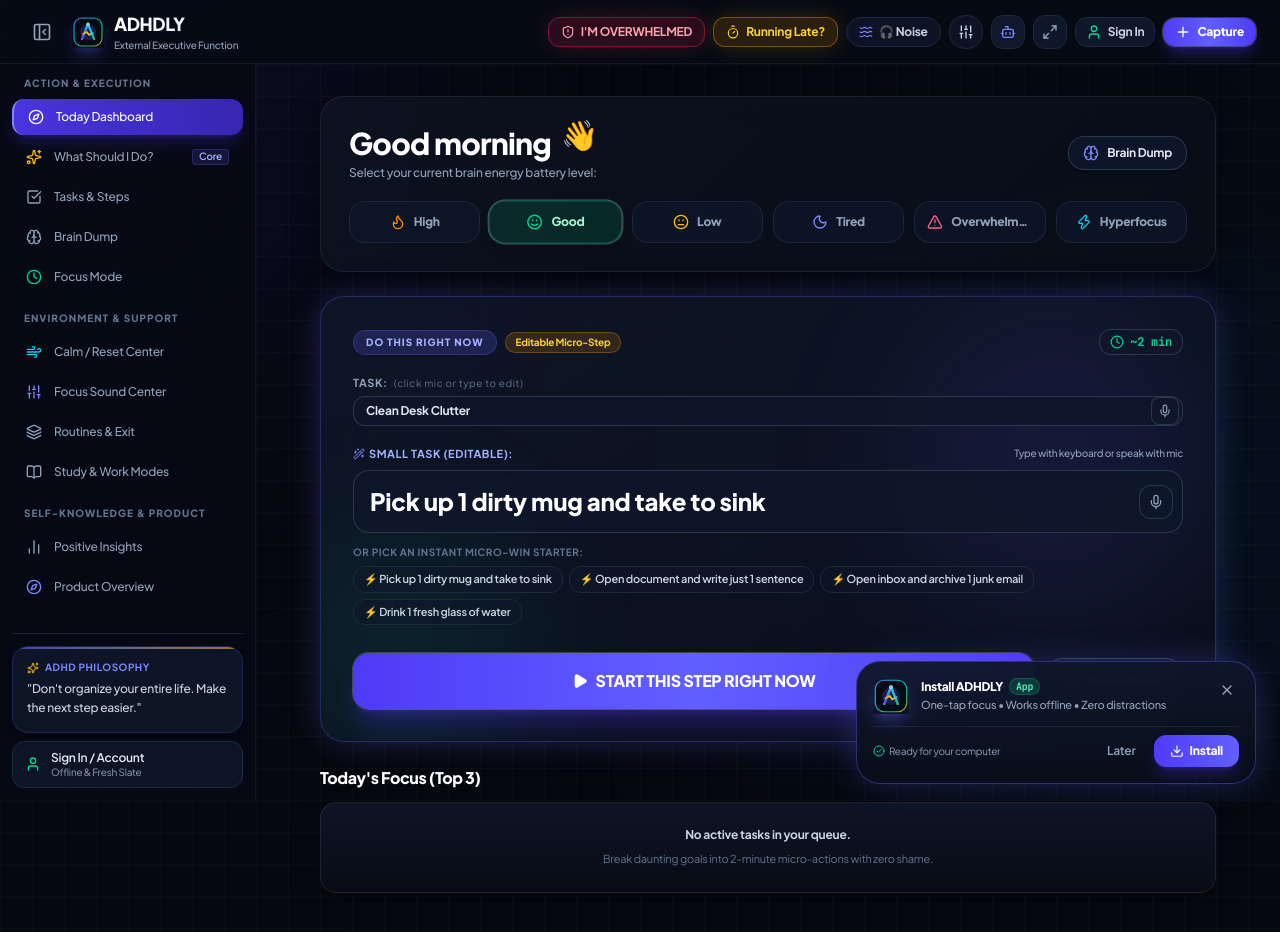
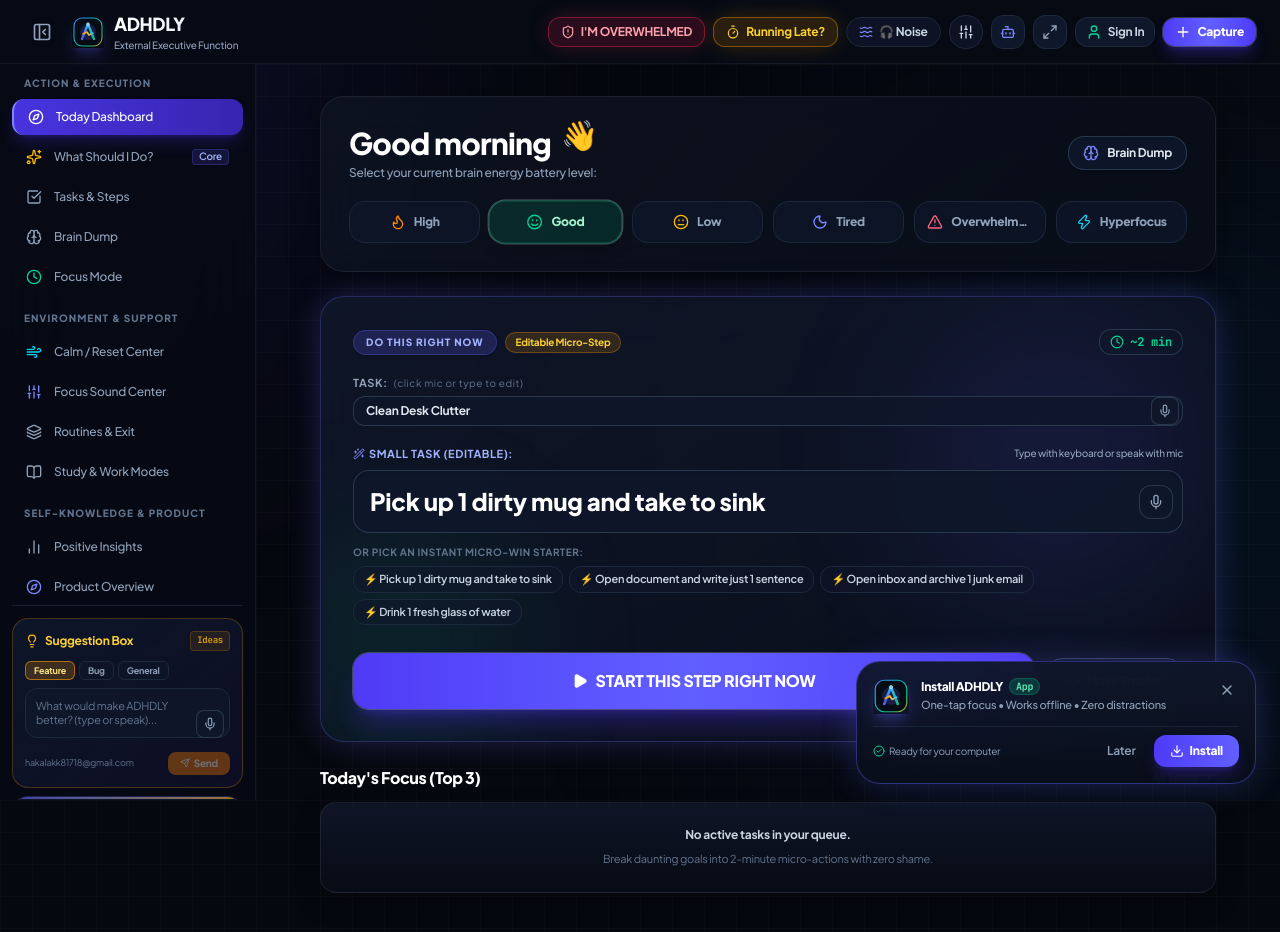
Before and after one commit to hakalakk81718-collab/ADHDLY, a Next.js app: page / in a window 1280 px wide. Shown: the top 932 px of the page. Built offline with nearby package versions, Linux system fonts and the light colour scheme.

Commit message:
feat: add suggestion box in sidebar with keyboard and voice typing support

```diff
--- a/src/components/Navigation.tsx
+++ b/src/components/Navigation.tsx
@@ -10,6 +10,7 @@
 import { soundEngine } from '@/lib/soundEngine';
 import { RotatingPhilosophy } from '@/components/RotatingPhilosophy';
 import { AdhdlyLogo } from '@/components/AdhdlyLogo';
+import { SidebarSuggestionBox } from '@/components/SidebarSuggestionBox';
 
 import { AuthUser } from '@/types';
 
@@ -297,8 +298,11 @@
           ))}
         </div>
 
-        {/* Bottom Section: Rotating Philosophy every 10s & Account trigger */}
+        {/* Bottom Section: Suggestion Box, Rotating Philosophy & Account trigger */}
         <div className="pt-3 border-t border-slate-800/80 space-y-2">
+          {/* Suggestion Box */}
+          <SidebarSuggestionBox collapsed={sidebarCollapsed} />
+
           {/* Rotating Philosophy */}
           <RotatingPhilosophy collapsed={sidebarCollapsed} />
 
@@ -384,6 +388,7 @@
             </div>
 
             <div className="pt-3 border-t border-slate-800 space-y-2">
+              <SidebarSuggestionBox collapsed={false} />
               <RotatingPhilosophy />
               <button
                 onClick={() => {
--- /dev/null
+++ b/src/components/SidebarSuggestionBox.tsx
@@ -0,0 +1,218 @@
+'use client';
+
+import React, { useState } from 'react';
+import { Lightbulb, Send, CheckCircle2, MessageSquarePlus, X } from 'lucide-react';
+import { VoiceTypingButton } from '@/components/VoiceTypingButton';
+import confetti from 'canvas-confetti';
+
+interface SidebarSuggestionBoxProps {
+  collapsed?: boolean;
+  onExpandSidebar?: () => void;
+}
+
+export const SidebarSuggestionBox: React.FC<SidebarSuggestionBoxProps> = ({
+  collapsed = false,
+  onExpandSidebar
+}) => {
+  const [isOpenModal, setIsOpenModal] = useState(false);
+  const [text, setText] = useState('');
+  const [type, setType] = useState<'Feature' | 'Bug' | 'General'>('Feature');
+  const [submitted, setSubmitted] = useState(false);
+
+  const handleSubmit = (e?: React.FormEvent) => {
+    if (e) e.preventDefault();
+    if (!text.trim()) return;
+
+    // Send mailto to hakalakk81718@gmail.com
+    const subject = encodeURIComponent(`[ADHDLY Sidebar Suggestion - ${type}]`);
+    const body = encodeURIComponent(
+      `Suggestion Type: ${type}\n\nFeedback:\n${text}\n\nSent from ADHDLY Sidebar`
+    );
+    window.open(`mailto:hakalakk81718@gmail.com?subject=${subject}&body=${body}`, '_blank');
+
+    // Also persist in local storage log
+    try {
+      const existing = JSON.parse(localStorage.getItem('adhdly_user_suggestions') || '[]');
+      existing.push({
+        type,
+        text: text.trim(),
+        date: new Date().toISOString()
+      });
+      localStorage.setItem('adhdly_user_suggestions', JSON.stringify(existing));
+    } catch {}
+
+    setSubmitted(true);
+    setText('');
+    try {
+      confetti({ particleCount: 30, spread: 60, origin: { y: 0.7 } });
+    } catch {}
+
+    setTimeout(() => {
+      setSubmitted(false);
+      setIsOpenModal(false);
+    }, 3000);
+  };
+
+  // If sidebar is collapsed to an icon rail, render an icon button that opens a floating modal
+  if (collapsed) {
+    return (
+      <>
+        <button
+          type="button"
+          onClick={() => setIsOpenModal(true)}
+          className="w-full flex items-center justify-center p-2.5 rounded-xl bg-amber-500/10 hover:bg-amber-500/20 text-amber-300 border border-amber-500/30 transition hover:scale-105 active:scale-95 group relative"
+          title="Suggestion Box (Send idea or feedback)"
+        >
+          <Lightbulb className="w-4 h-4 animate-pulse" />
+        </button>
+
+        {isOpenModal && (
+          <div className="fixed inset-0 z-50 flex items-center justify-center p-4 bg-black/80 backdrop-blur-sm animate-fade-in">
+            <div className="relative w-full max-w-sm bg-[#090d16] border border-amber-500/30 rounded-3xl p-5 shadow-2xl space-y-4">
+              <div className="flex items-center justify-between pb-2 border-b border-slate-800">
+                <div className="flex items-center gap-2 text-amber-300 font-bold text-sm">
+                  <Lightbulb className="w-4 h-4" />
+                  <span>Suggestion Box</span>
+                </div>
+                <button
+                  onClick={() => setIsOpenModal(false)}
+                  className="p-1 rounded-lg text-slate-400 hover:text-white"
+                >
+                  <X className="w-4 h-4" />
+                </button>
+              </div>
+
+              {submitted ? (
+                <div className="p-4 rounded-2xl bg-emerald-950/40 border border-emerald-500/40 text-center space-y-1">
+                  <CheckCircle2 className="w-6 h-6 text-emerald-400 mx-auto" />
+                  <p className="text-xs font-bold text-emerald-200">Thank you for your suggestion!</p>
+                  <p className="text-[10px] text-slate-400">Sent to hakalakk81718@gmail.com</p>
+                </div>
+              ) : (
+                <form onSubmit={handleSubmit} className="space-y-3">
+                  <div className="flex gap-1.5">
+                    {(['Feature', 'Bug', 'General'] as const).map(t => (
+                      <button
+                        key={t}
+                        type="button"
+                        onClick={() => setType(t)}
+                        className={`px-2.5 py-1 rounded-lg text-[10px] font-bold border transition ${
+                          type === t
+                            ? 'bg-amber-500/20 border-amber-500 text-amber-200'
+                            : 'bg-slate-900 border-slate-800 text-slate-400'
+                        }`}
+                      >
+                        {t}
+                      </button>
+                    ))}
+                  </div>
+
+                  <div className="relative">
+                    <textarea
+                      rows={3}
+                      value={text}
+                      onChange={(e) => setText(e.target.value)}
+                      placeholder="Type or speak any feature idea, improvement, or feedback..."
+                      className="w-full p-3 pr-10 rounded-xl bg-slate-900 border border-slate-700 text-xs text-white placeholder-slate-500 outline-none focus:border-amber-500 resize-none transition"
+                    />
+                    <div className="absolute right-2 bottom-2">
+                      <VoiceTypingButton
+                        size="sm"
+                        onTranscript={(t) => setText(prev => (prev ? `${prev} ${t}` : t))}
+                        title="Voice type your suggestion"
+                      />
+                    </div>
+                  </div>
+
+                  <button
+                    type="submit"
+                    disabled={!text.trim()}
+                    className="w-full py-2.5 rounded-xl bg-gradient-to-r from-amber-600 to-amber-500 hover:from-amber-500 hover:to-amber-400 disabled:opacity-40 text-white font-bold text-xs flex items-center justify-center gap-2 transition"
+                  >
+                    <Send className="w-3.5 h-3.5" />
+                    <span>Send Suggestion</span>
+                  </button>
+                </form>
+              )}
+            </div>
+          </div>
+        )}
+      </>
+    );
+  }
+
+  // Expanded View in Sidebar
+  return (
+    <div className="p-3 rounded-2xl bg-gradient-to-br from-slate-900/90 to-indigo-950/30 border border-amber-500/25 space-y-2.5 transition">
+      <div className="flex items-center justify-between">
+        <div className="flex items-center gap-1.5 text-amber-300 font-bold text-xs">
+          <Lightbulb className="w-3.5 h-3.5 text-amber-400" />
+          <span>Suggestion Box</span>
+        </div>
+        <span className="text-[9px] font-mono font-bold text-amber-400/80 bg-amber-500/10 px-1.5 py-0.5 rounded border border-amber-500/20">
+          Ideas
+        </span>
+      </div>
+
+      {submitted ? (
+        <div className="p-2.5 rounded-xl bg-emerald-950/40 border border-emerald-500/30 text-center space-y-0.5 animate-fade-in">
+          <CheckCircle2 className="w-4 h-4 text-emerald-400 mx-auto" />
+          <p className="text-[11px] font-bold text-emerald-200">Thank you!</p>
+          <p className="text-[9px] text-slate-400">Sent to hakalakk81718@gmail.com</p>
+        </div>
+      ) : (
+        <form onSubmit={handleSubmit} className="space-y-2">
+          {/* Category mini-chips */}
+          <div className="flex gap-1">
+            {(['Feature', 'Bug', 'General'] as const).map(t => (
+              <button
+                key={t}
+                type="button"
+                onClick={() => setType(t)}
+                className={`px-2 py-0.5 rounded-md text-[9px] font-bold border transition ${
+                  type === t
+                    ? 'bg-amber-500/20 border-amber-500/60 text-amber-200'
+                    : 'bg-slate-900/60 border-slate-800 text-slate-400 hover:text-slate-200'
+                }`}
+              >
+                {t}
+              </button>
+            ))}
+          </div>
+
+          {/* Text input with embedded voice mic button */}
+          <div className="relative">
+            <textarea
+              rows={2}
+              value={text}
+              onChange={(e) => setText(e.target.value)}
+              placeholder="What would make ADHDLY better? (type or speak)..."
+              className="w-full p-2.5 pr-8 rounded-xl bg-slate-900/90 border border-slate-800 focus:border-amber-500/60 text-[11px] text-slate-100 placeholder-slate-500 outline-none resize-none transition leading-tight"
+            />
+            <div className="absolute right-1.5 bottom-1.5">
+              <VoiceTypingButton
+                size="sm"
+                onTranscript={(t) => setText(prev => (prev ? `${prev} ${t}` : t))}
+                title="Dictate suggestion with mic"
+              />
+            </div>
+          </div>
+
+          <div className="flex items-center justify-between gap-1">
+            <span className="text-[9px] text-slate-500 truncate max-w-[120px]">
+              hakalakk81718@gmail.com
+            </span>
+            <button
+              type="submit"
+              disabled={!text.trim()}
+              className="py-1 px-3 rounded-lg bg-amber-600 hover:bg-amber-500 disabled:opacity-40 text-white font-bold text-[10px] flex items-center gap-1 transition shadow-sm hover:scale-105 active:scale-95"
+            >
+              <Send className="w-2.5 h-2.5" />
+              <span>Send</span>
+            </button>
+          </div>
+        </form>
+      )}
+    </div>
+  );
+};
```
